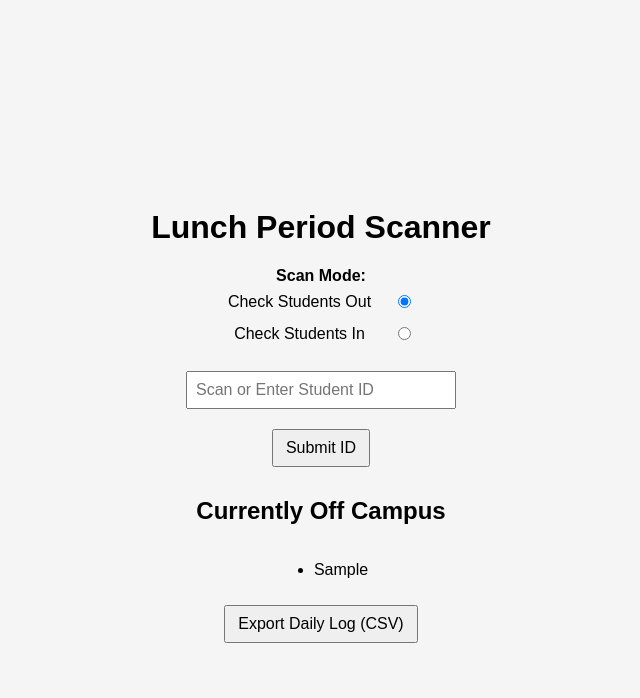
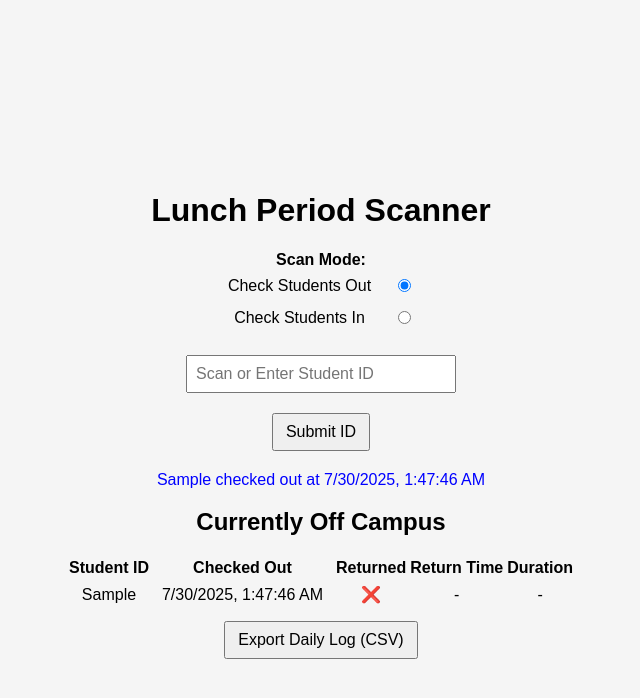
Before and after one commit to Hendricks836/student-scanner, a React (Create React App) app: page / in a window 1280 px wide. Both pictures are taken after typing "Sample" into the empty fields and a click on the button "Submit ID". Shown: the top 698 px of the page, without its empty margins (319-959 px from the left). Built offline with nearby package versions, Linux system fonts and the light colour scheme.

Commit message:
Add duplicate scan alert, timestamps, return time, duration, and highlight long durations

```diff
--- a/src/App.js
+++ b/src/App.js
@@ -7,33 +7,56 @@ function App() {
   const [scanMode, setScanMode] = useState('out');
   const [offCampusStudents, setOffCampusStudents] = useState([]);
   const [log, setLog] = useState([]);
+  const [message, setMessage] = useState('');
 
   const handleIdSubmit = (idOverride) => {
     const id = idOverride || studentId.trim();
     if (!id) return;
 
-    const timestamp = new Date().toLocaleString();
+    const timestamp = new Date();
     let updatedOffCampus = [...offCampusStudents];
     let updatedLog = [...log];
+    let duplicate = false;
 
     if (scanMode === 'out') {
-      if (!offCampusStudents.includes(id)) {
-        updatedOffCampus.push(id);
-        updatedLog.push({ id, time: timestamp, action: 'Checked Out' });
+      if (!offCampusStudents.find(entry => entry.id === id)) {
+        updatedOffCampus.push({ id, outTime: timestamp });
+        updatedLog.push({ id, time: timestamp.toLocaleString(), action: 'Checked Out' });
+        setMessage(`${id} checked out at ${timestamp.toLocaleString()}`);
+      } else {
+        duplicate = true;
       }
     } else {
-      updatedOffCampus = updatedOffCampus.filter(sid => sid !== id);
-      updatedLog.push({ id, time: timestamp, action: 'Checked In' });
+      const studentEntry = offCampusStudents.find(entry => entry.id === id);
+      if (studentEntry) {
+        const returnTime = timestamp;
+        const durationMs = returnTime - new Date(studentEntry.outTime);
+        const minutes = Math.floor((durationMs / 1000 / 60) % 60);
+        const hours = Math.floor(durationMs / 1000 / 60 / 60);
+        const duration = `${hours}hr${minutes.toString().padStart(2, '0')}min`;
+
+        updatedOffCampus = updatedOffCampus.filter(entry => entry.id !== id);
+        updatedLog.push({ id, time: returnTime.toLocaleString(), action: 'Checked In', duration });
+        setMessage(`${id} checked in at ${returnTime.toLocaleString()}`);
+      } else {
+        duplicate = true;
+      }
+    }
+
+    if (duplicate) {
+      setMessage(`Duplicate scan detected: ${id} already ${scanMode === 'out' ? 'off campus' : 'on campus'}`);
     }
 
     setOffCampusStudents(updatedOffCampus);
     setLog(updatedLog);
     setStudentId('');
+
+    setTimeout(() => setMessage(''), 3000);
   };
 
   const exportCSV = () => {
-    const header = 'Student ID,Time,Action\n';
-    const rows = log.map(entry => `${entry.id},${entry.time},${entry.action}`).join('\n');
+    const header = 'Student ID,Time,Action,Duration\n';
+    const rows = log.map(entry => `${entry.id},${entry.time},${entry.action},${entry.duration || ''}`).join('\n');
     const blob = new Blob([header + rows], { type: 'text/csv;charset=utf-8' });
     saveAs(blob, 'daily_log.csv');
   };
@@ -74,12 +97,48 @@ function App() {
         onKeyDown={e => e.key === 'Enter' && handleIdSubmit()}
       />
       <button onClick={() => handleIdSubmit()}>Submit ID</button>
+      {message && <div style={{ marginTop: '10px', color: 'blue' }}>{message}</div>}
       <h2>Currently Off Campus</h2>
-      <ul>
-        {offCampusStudents.map(id => (
-          <li key={id}>{id}</li>
-        ))}
-      </ul>
+      <table>
+        <thead>
+          <tr>
+            <th>Student ID</th>
+            <th>Checked Out</th>
+            <th>Returned</th>
+            <th>Return Time</th>
+            <th>Duration</th>
+          </tr>
+        </thead>
+        <tbody>
+          {offCampusStudents.map(({ id, outTime }) => {
+            return (
+              <tr key={id}>
+                <td>{id}</td>
+                <td>{new Date(outTime).toLocaleString()}</td>
+                <td>❌</td>
+                <td>-</td>
+                <td>-</td>
+              </tr>
+            );
+          })}
+          {log.filter(entry => entry.action === 'Checked In').map((entry, idx) => {
+            const outLog = log.find(l => l.id === entry.id && l.action === 'Checked Out');
+            const durationParts = entry.duration.match(/(\d+)hr(\d+)min/);
+            const hours = parseInt(durationParts?.[1] || '0', 10);
+            const durationStyle = hours >= 1 ? { backgroundColor: 'red', color: 'white' } : {};
+
+            return (
+              <tr key={`in-${idx}`}>
+                <td>{entry.id}</td>
+                <td>{outLog?.time || '-'}</td>
+                <td>✅</td>
+                <td>{entry.time}</td>
+                <td style={durationStyle}>{entry.duration}</td>
+              </tr>
+            );
+          })}
+        </tbody>
+      </table>
       <button onClick={exportCSV}>Export Daily Log (CSV)</button>
     </div>
   );
```
